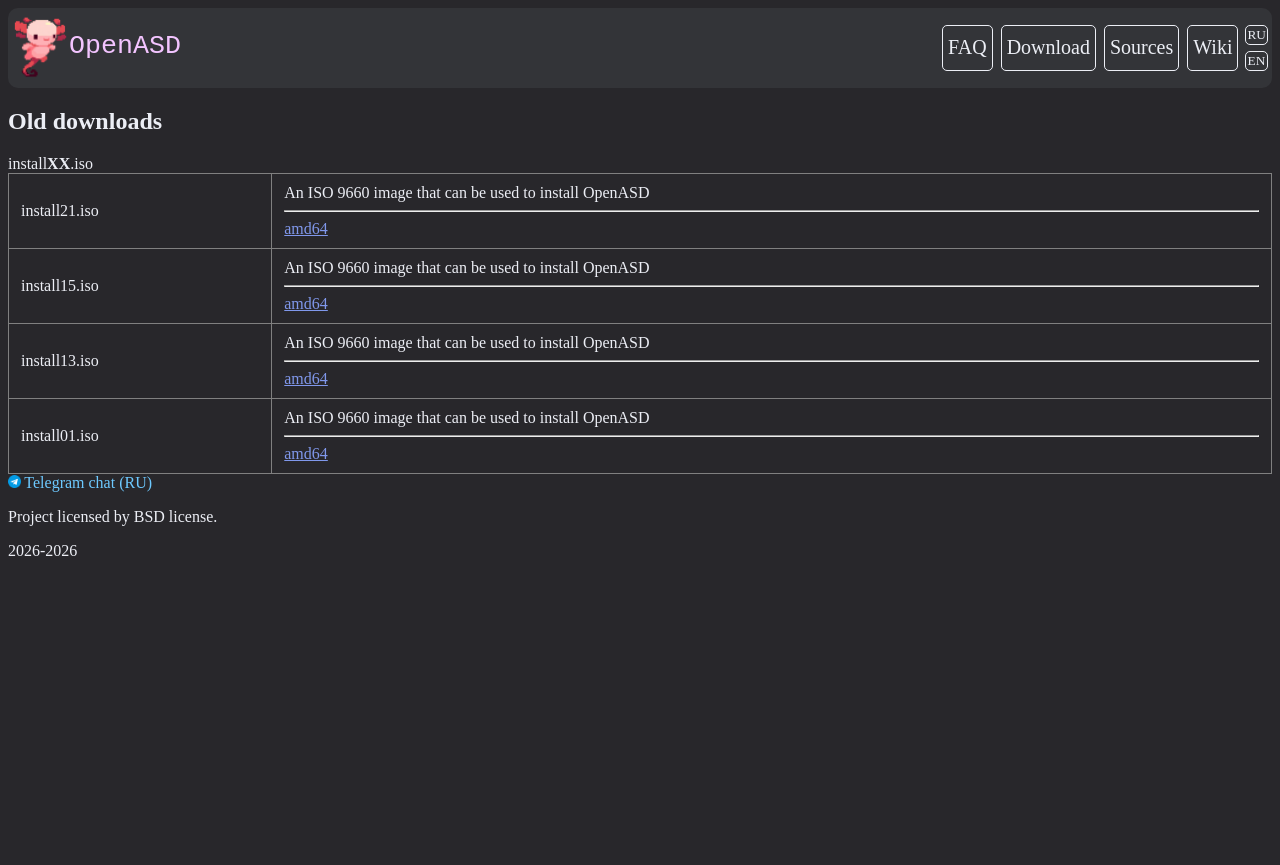
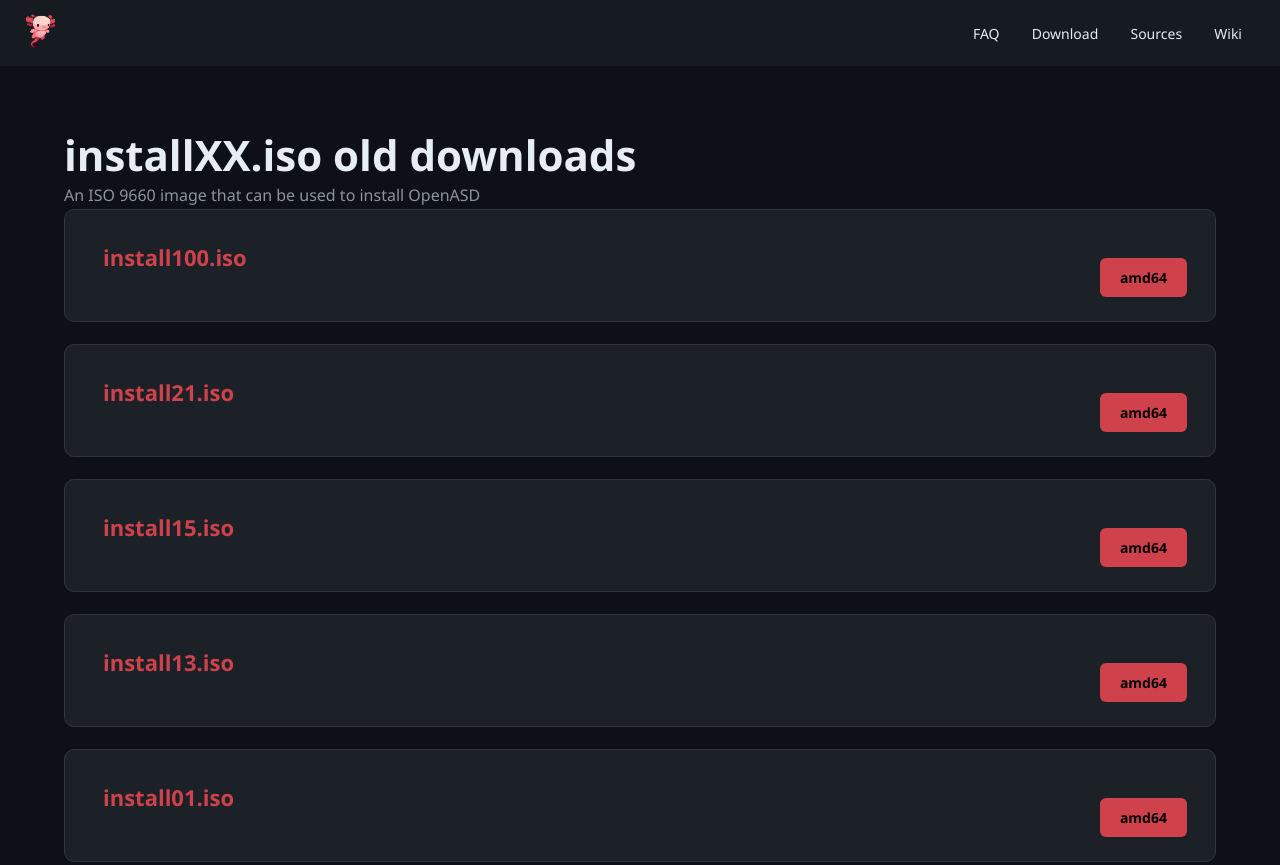
Before and after one commit to OpnASD/opnasd.github.io, a plain HTML site: page install.iso.html in a window 1280 px wide. Shown: the top 865 px of the page. Before the commit the page ends 800 px from the top, so only its background shows below. Drawn offline with Linux system fonts and the light colour scheme.

Commit message:
new design

```diff
--- a/install.iso.html
+++ b/install.iso.html
@@ -4,59 +4,121 @@
         <meta http-equiv="Content-Type" content="text/html; charset=utf-8">
         <title>OpenASD</title>
         <link href="styles.css" rel="stylesheet">
+        <style>
+            .btn-accent {
+                gap: 0px;
+                padding: 10px 20px;
+            }
+            .btn-old {
+                color: var(--text-muted);
+                font-style: italic;
+
+            }
+            .download {
+                display: flex;
+
+        }
+            .download .info {
+                display: flex;
+                flex-direction: column;
+            }
+            .download .but {
+                display: flex;
+                flex-direction: column;
+
+            }
+            main {
+            flex: 1;
+            padding: 60px 64px;
+            }
+
+            .download {
+            background: var(--bg-section);
+            border: 1px solid #30363d;
+            border-radius: 10px;
+            padding: 24px 28px;
+            display: flex;
+            align-items: center;
+            justify-content: space-between;
+            gap: 240px;
+            }
+
+            .download .but {
+            flex-shrink: 0;
+            display: flex;
+            flex-direction: column;
+            align-items: flex-end;
+            gap: 8px;
+            }
+
+        </style>
     </head>
     <body>
-        <header>
+        <nav>
             <div>
-                <a class="main-logo" href="/"><img src="content/images/logo.png" width="10%"> OpenASD</a>
+                <a class="main-logo" href="/"><img src="content/images/logo.png" width="7%"></a>
             </div>
             <div class="right">
                 <a href="faq.html" class="btn ">FAQ</a>
-                <a href="download.html" class="btn ">Download</a>
+                <a href="download.html" class="btn">Download</a>
                 <a href="https://github.com/komarufan/OpenASD" class="btn">Sources</a>
                 <a href="https://wiki.openasd.msh356.store" class="btn">Wiki</a>
-                <div class="lang">
-                    <a href="download.ru.html" class="btn min">RU</a>
-                    <a href="download.html" class="btn min">EN</a>
-                </div>
             </div>
-        </header>
-        <h2>Old downloads</h2>
-        <table border="1">
-            install<strong>XX</strong>.iso
-            <tbody>
-                <tr>
-                    <td>install21.iso</td>
-                    <td>An ISO 9660 image that can be used to install OpenASD
-                        <hr>
-                        <a href="content/static/install21.iso">amd64</a>
-                    </td>
-                </tr>
-                <tr>
-                    <td>install15.iso</td>
-                    <td>An ISO 9660 image that can be used to install OpenASD
-                        <hr>
-                        <a href="content/static/install15.iso">amd64</a>
-                    </td>
-                </tr>
-                <tr>
-                    <td>install13.iso</td>
-                    <td>An ISO 9660 image that can be used to install OpenASD
-                        <hr>
-                        <a href="content/static/install13.iso">amd64</a>
-                    </td>
-                </tr>
-                <tr>
-                    <td>install01.iso</td>
-                    <td>An ISO 9660 image that can be used to install OpenASD
-                        <hr>
-                        <a href="content/static/install01.iso">amd64</a>
-                    </td>
-                </tr>
-            </tbody>
-        </table>
+        </nav>
+        <main>
+            <h1>installXX.iso old downloads</h1>
+            <p>An ISO 9660 image that can be used to install OpenASD</p>
+        <div class="download">
+            <div class="info">
+                <h3 class="image">install100.iso</h3>
+            </div>
+            <div class="but">
+                <a href="content/static/install100.iso" class="btn btn-accent">amd64</a>
+            </div>
+        </div>
+        <br>
+        <div class="download">
+            <div class="info">
+                <h3 class="image">install21.iso</h3>
+                <p></p>
+            </div>
+            <div class="but">
+                <a href="content/static/install21.iso" class="btn btn-accent">amd64</a>
+            </div>
+        </div>
+        <br>
+        <div class="download">
+            <div class="info">
+                <h3 class="image">install15.iso</h3>
+                <p></p>
+            </div>
+            <div class="but">
+                <a href="content/static/install15.iso" class="btn btn-accent">amd64</a>
+            </div>
+        </div>
+        <br>
+        <div class="download">
+            <div class="info">
+                <h3 class="image">install13.iso</h3>
+                <p></p>
+            </div>
+            <div class="but">
+                <a href="content/static/install13.iso" class="btn btn-accent">amd64</a>
+            </div>
+        </div>
+        <br>
+        <div class="download">
+            <div class="info">
+                <h3 class="image">install01.iso</h3>
+                <p></p>
+            </div>
+            <div class="but">
+                <a href="content/static/install01.iso" class="btn btn-accent">amd64</a>
+            </div>
+        </div>
+        </main>
         <footer>
-            <a href="https://t.me/opena sd_ru" class="telegram"><img src="content/images/telegram.png" width="1%"> Telegram chat (RU)</a>
+            <a href="https://t.me/openasd_ru" class="telegram"><img src="content/images/telegram.png" width="2%"> Telegram chat (RU)</a>
             <p>Project licensed by BSD license.</p>
             <p>2026-2026</p>
         </footer>
--- a/styles.css
+++ b/styles.css
@@ -1,63 +1,136 @@
+* {
+    margin: 0;
+    padding: 0;
+    box-sizing: border-box;
+}
+
+:root {
+    --bg-dark: #0d1117;
+    --bg-nav: #161b22;
+    --bg-section: #1c2128;
+    --accent: #cf424b;
+    --text: #e6edf3;
+    --text-muted: #8b949e;
+}
 body {
-    background-color: rgb(40, 39, 43);
-    color: rgb(236, 238, 245);
+    background-color: var(--bg-dark);
+    color: var(--text);
+    font-family: 'Segoe UI', system-ui, sans-serif;
+    min-height: 100vh;
+    display: flex;
+    flex-direction: column;
 }
-.btn {
-    color: rgb(236, 238, 245);
-    border: 1px solid;
-    border-radius: 5px;
-    text-decoration: none;
-    padding: 1px 5px;
-    margin: 1px 2px;
-    align-items: center;
-    display: inline-flex;
-    font-size: 15pt;
+main {
+    padding-left: 30px;
 }
-header {
+nav {
+    background-color: var(--bg-nav);
     display: flex;
     justify-content: space-between;
     align-items: center;
-    background-color: rgb(51, 52, 56);
-    padding: 5px 3px;
-    gap: 4px;
-    border-radius: 10px;
+    padding: 12px 24px;
+    position: sticky;
+    top: 0;
+    z-index: 100;
 }
-header .right {
+
+.btn {
+    color: var(--text);
+    text-decoration: none;
+    padding: 6px 14px;
+    border-radius: 6px;
+    font-size: 14px;
+    transition: background 0.2s;
+}
+
+.btn:hover {
+    background-color: rgba(255,255,255,0.08);
+}
+
+.top {
+    background-color: var(--bg-dark);
+    padding: 80px 60px;
+}
+
+h1 {
+    font-size: 42px;
+    font-weight: 700;
+    color: var(--text);
+}
+
+h3 {
+    font-size: 22px;
+    color: var(--accent);
+    margin-bottom: 16px;
+}
+.image {
+    gap: 0px;
+    padding-left: 10px;
+
+}
+p {
+    color: var(--text-muted);
+    line-height: 1.6;
+}
+
+.btn-accent {
+    display: inline-block;
+    background-color: var(--accent);
+    color: #000;
+    font-weight: 600;
+    padding: 10px 24px;
+    border-radius: 6px;
+    text-decoration: none;
+    margin-top: 24px;
+}
+
+.btn-accent:hover {
+    background-color: #d32c64;
+}
+
+section {
+    background-color: var(--bg-section);
+    padding: 60px;
+}
+
+section:nth-child(even) {
+    background-color: var(--bg-dark);
+}
+
+h2 {
+    font-size: 32px;
+    color: var(--accent);
+    margin-bottom: 12px;
+}
+.section p{
+    padding-left: 10px;
+}
+ul {
+    color: var(--text-muted);
+    padding-left: 40px;
+    line-height: 2;
+}
+
+hr {
+    border: none;
+    border-top: 1px solid #30363d;
+}
+
+footer {
+    margin-top: auto;
+    background-color: var(--bg-nav);
+    padding: 24px 60px;
+    color: var(--text-muted);
+    font-size: 14px;
     display: flex;
-    gap: 4px;
+    gap: 20px;
+    align-items: center;
 }
-.lang {
-    display: flex;
-    flex-direction: column; /* вертикальная раскладка */
-    gap: 4px;
-    margin-left: auto; /* прижимаем всю колонку вправо */
-}
+
 .telegram {
-    color: rgb(109, 201, 255);
-
+    color: #39a6d1;
     text-decoration: none;
 }
-.min {
-    padding: 1px 1px;
-    margin: 1px 1px;
-    font-size: 10pt;
+.telegram:hover {
+    color: #44c8fc;
 }
-table {
-    width: 100%;
-    border-collapse: collapse;
-
-}
-a {
-    color: rgb(128, 152, 236);
-}
-th, td {
-    padding: 10px 12px;
-}
-.main-logo {
-    font-family: 'Courier New', Courier, monospace;
-    display: inline-flex;
-    align-items: center;
-    font-size: 20pt;
-    text-decoration: none;
-    color: rgb(243, 196, 255);
-}
```
Also changed, not shown: download.html (+67 -23 lines), faq.html (+15 -12 lines), index.html (+10 -11 lines).
